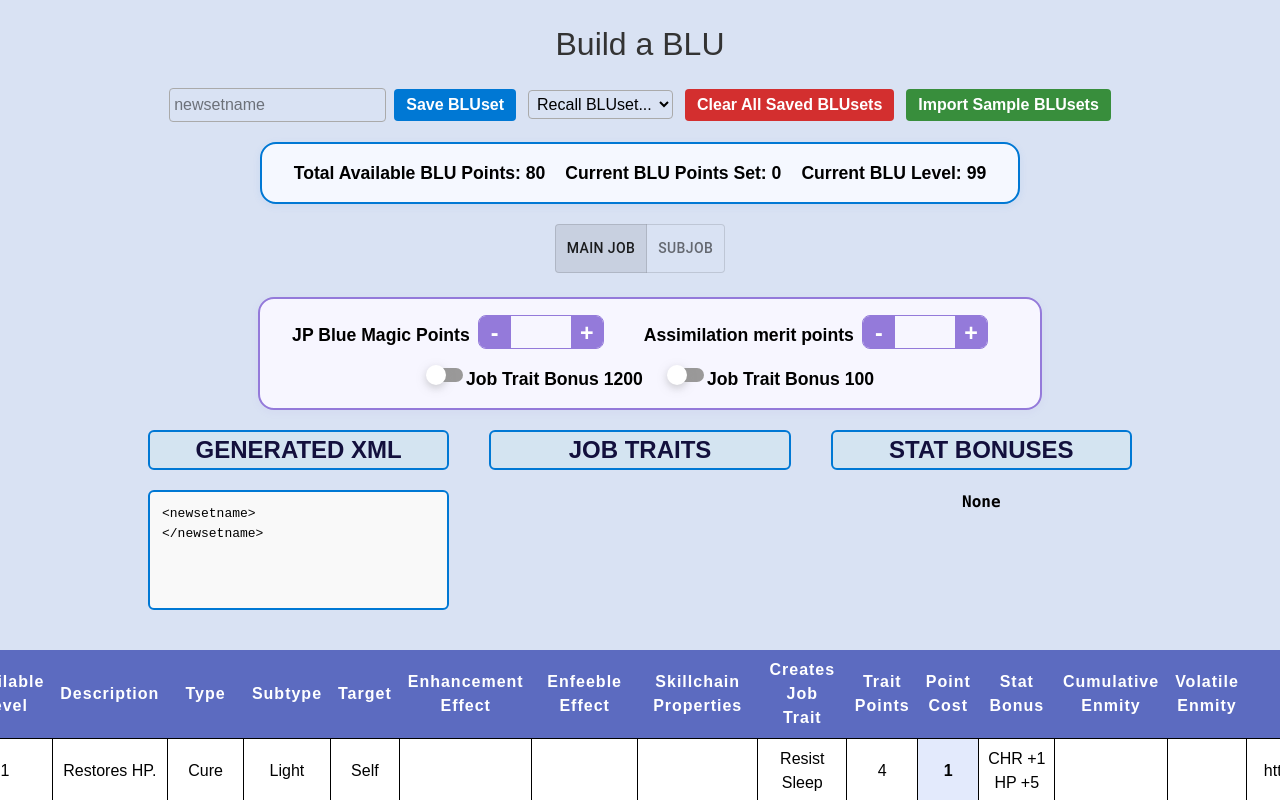
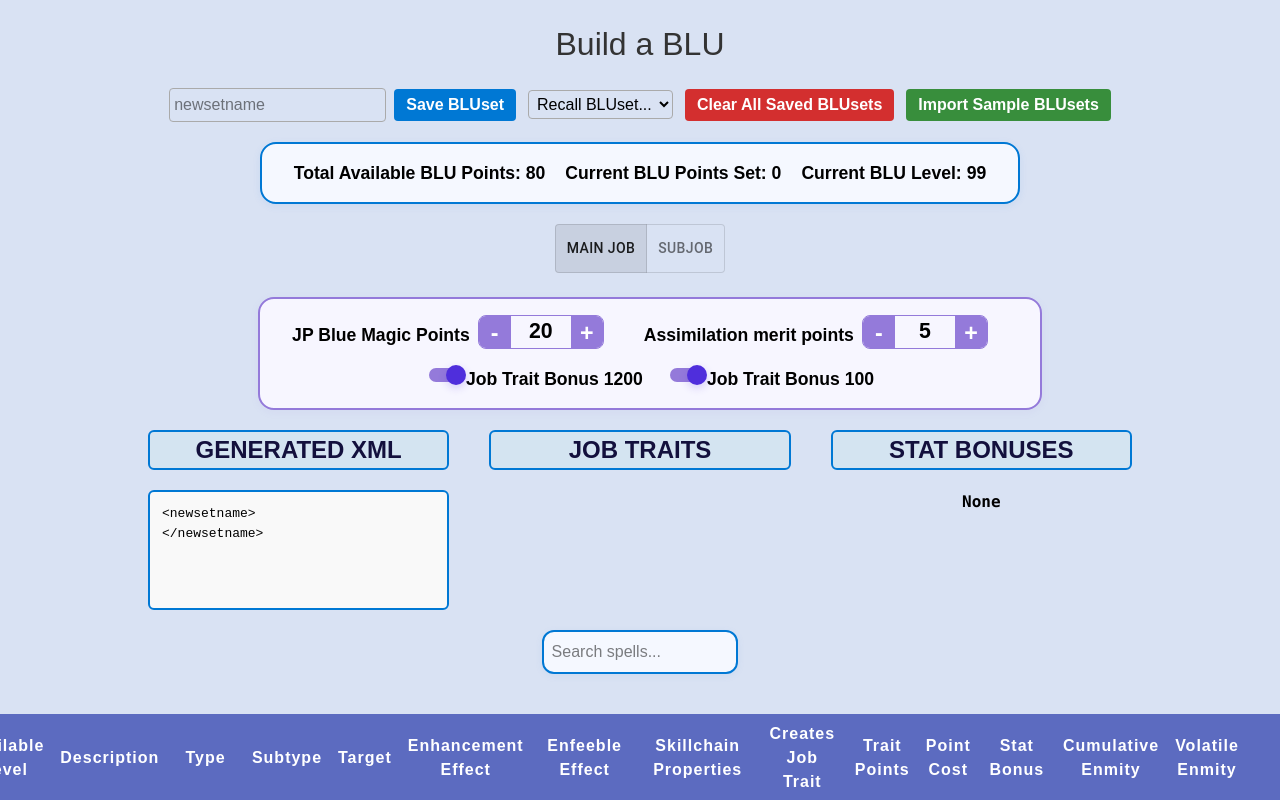
Before and after one commit to partywormxi/buildablu, a Next.js app: page / in a window 1280 px wide. Shown: the top 800 px of the page. Built offline with nearby package versions, Linux system fonts and the light colour scheme.

Commit message:
fix imports

```diff
--- a/app/components/JobStatsBox.js
+++ b/app/components/JobStatsBox.js
@@ -1,4 +1,8 @@
-export default function JobStatsBox({ blupoints, blupointsSet, blulevel }) {
+export default function JobStatsBox({
+  blupoints,
+  blupointsSet,
+  blulevel
+}) {
   return (
     <div
       className="jp-section"
--- a/app/components/OutputSection.js
+++ b/app/components/OutputSection.js
@@ -1,4 +1,8 @@
-export default function OutputSection({ xmlOutput, qualifyingTraits, statBonuses }) {
+export default function OutputSection({
+  xmlOutput,
+  qualifyingTraits,
+  statBonuses
+}) {
   return (
     <div className="output-section" style={{ display: "flex", gap: 40, alignItems: "flex-start" }}>
       <div>
--- a/app/globals.css
+++ b/app/globals.css
@@ -83,9 +83,13 @@ td:nth-child(2) {
     flex: 1;
 }
 .search-section {
-  width: 100%;
+  width: 20%;
   display: flex;
   justify-content: center;
+  border: 2px solid #0078d4;
+  border-radius: 12px;
+  background: #f5f8ff;
+  box-shadow: 0 2px 8px rgba(0,120,212,0.06);
 }
 #table-container {
   width: 100%;
--- a/app/page.js
+++ b/app/page.js
@@ -264,13 +264,41 @@ export default function Page() {
         handleClearBlusets={handleClearBlusets}
         handleImportSampleBlusets={handleImportSampleBlusets}
       />
-      <JobStatsBox blupoints={blupoints} blupointsSet={blupointsSet} blulevel={blulevel} />
+      <JobStatsBox
+        blupoints={blupoints}
+        blupointsSet={blupointsSet}
+        blulevel={blulevel}
+      />
       <JobTypeToggle
         jobType={jobType}
         handleJobTypeChange={handleJobTypeChange}
         handleToggleJobType={handleToggleJobType}
+        bonus1200={bonus1200}
+        setBonus1200={setBonus1200}
+        bonus100={bonus100}
+        setBonus100={setBonus100}
+        jpPoints={jpPoints}
+        setJpPoints={setJpPoints}
+        assimilationPoints={assimilationPoints}
+        setAssimilationPoints={setAssimilationPoints}
+        masterLevel={masterLevel}
+        setMasterLevel={setMasterLevel}
       />
-      <OutputSection xmlOutput={xmlOutput} qualifyingTraits={qualifyingTraits} statBonuses={statBonuses} />
+      <OutputSection
+        xmlOutput={xmlOutput}
+        qualifyingTraits={qualifyingTraits}
+        statBonuses={statBonuses}
+      />
+      <div className="search-section" style={{ marginTop: 20 }}>
+        <input
+          type="text"
+          id="search-input"
+          placeholder="Search spells..."
+          value={search}
+          onChange={e => setSearch(e.target.value)}
+          style={{ padding: 8, width: "100%", maxWidth: 400 }}
+        />
+      </div>
       <SpellTable
         data={data}
         filteredData={filteredData}
```
Also changed, not shown: app/utils/colorHelpers.js (deleted), app/utils/xmlHelpers.js (deleted).
